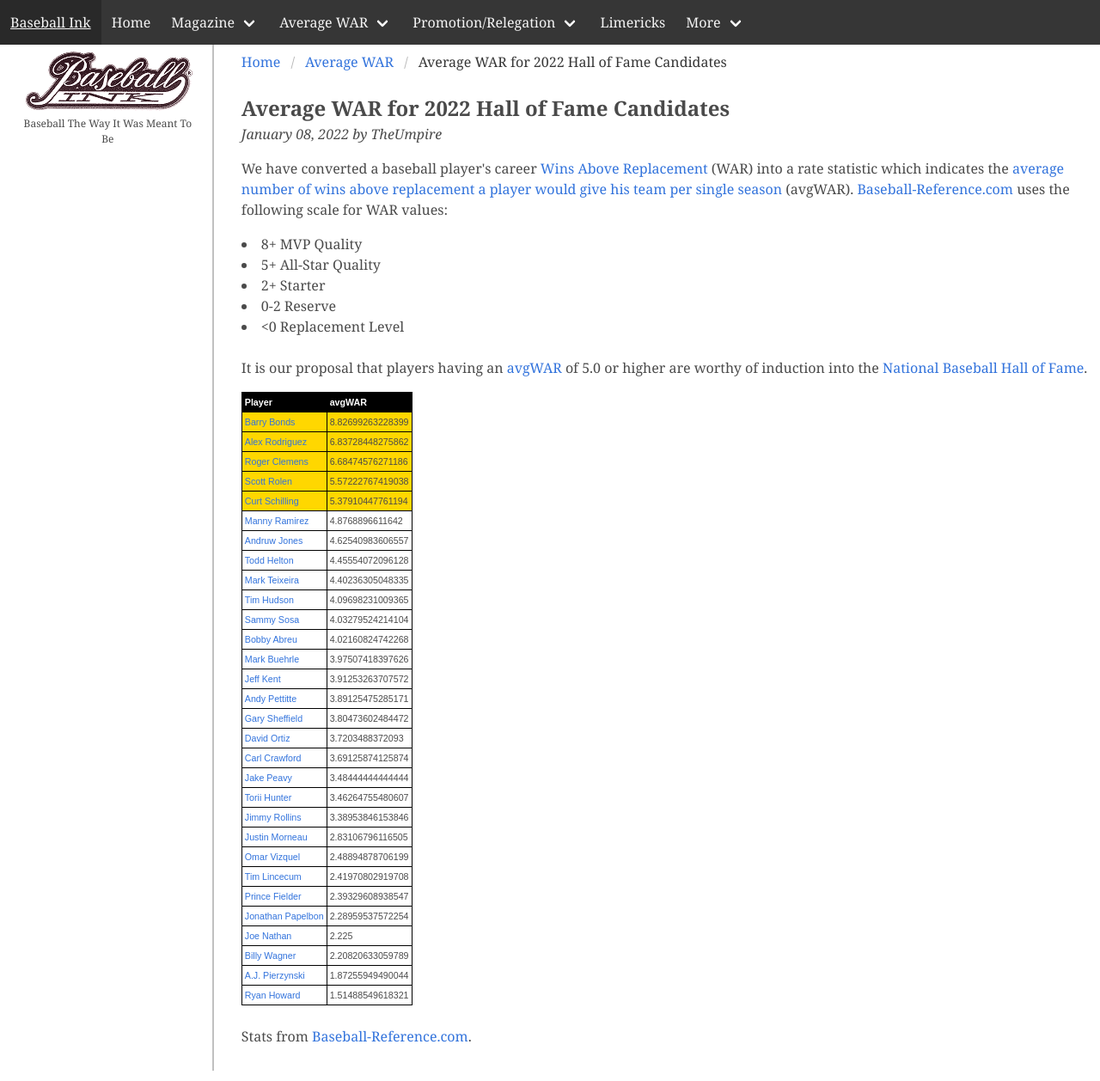
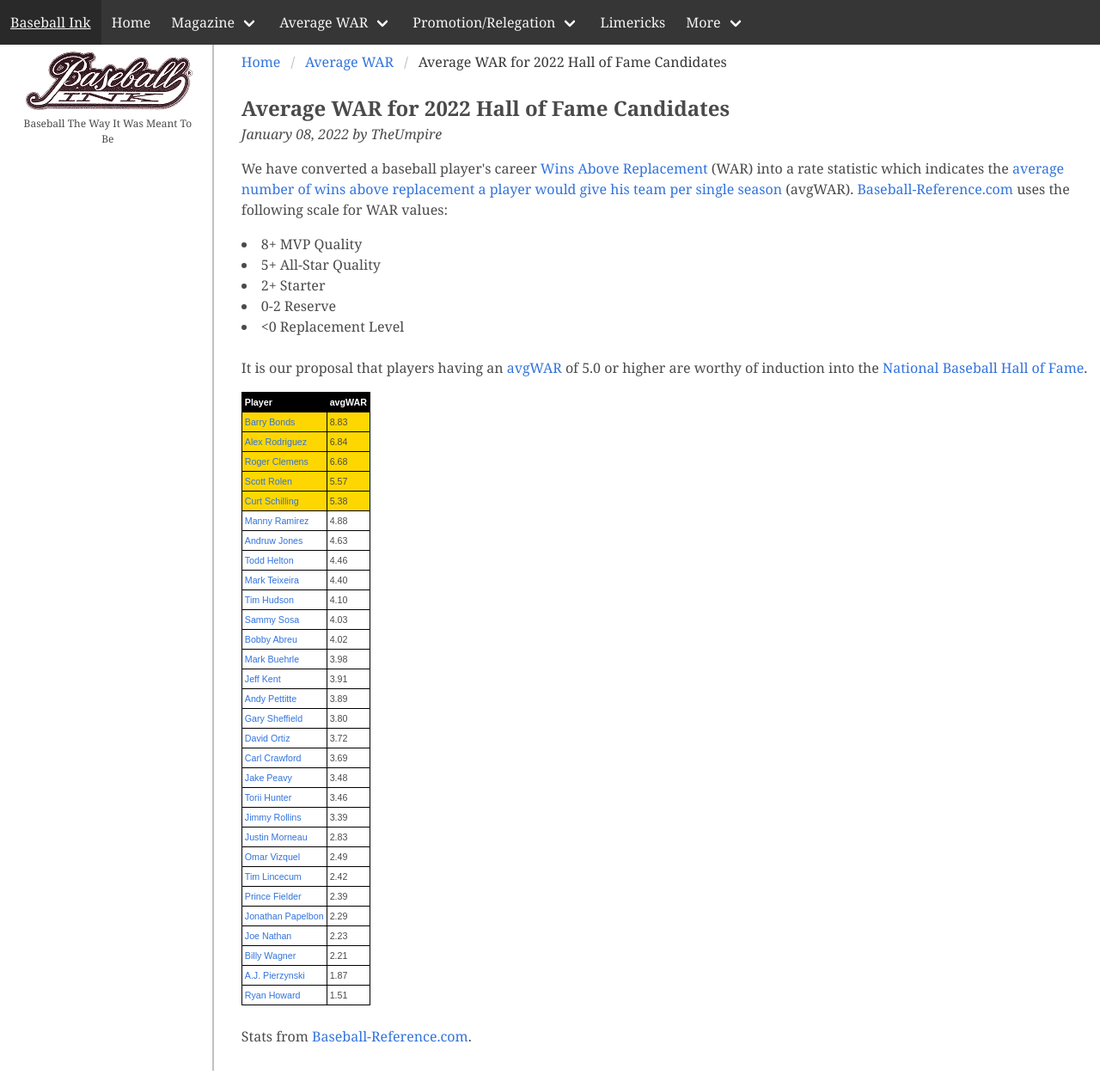
Before and after one commit to jaypalexa/baseballink, a Jekyll site: the page built from pages/avg-war/average-war-for-2022-hall-of-fame-candidates.md, in a window 1280 px wide. Shown: the whole page at 86% size. Built offline with Jekyll 4.4.1, drawn with Linux system fonts in a browser that asks for light colours.

Commit message:
AvgWAR 2022: Format value to two decimal places

```diff
--- a/pages/avg-war/average-war-for-2022-hall-of-fame-candidates.md
+++ b/pages/avg-war/average-war-for-2022-hall-of-fame-candidates.md
@@ -29,36 +29,36 @@
   <td>Player</td>
   <td>avgWAR</td>
   </tr>
-	<tr class="avg-war-hof"><td><a href="https://www.baseball-reference.com/players/b/bondsba01.shtml">Barry Bonds</a></td><td>8.82699263228399</td></tr>
-	<tr class="avg-war-hof"><td><a href="https://www.baseball-reference.com/players/r/rodrial01.shtml">Alex Rodriguez</a></td><td>6.83728448275862</td></tr>
-	<tr class="avg-war-hof"><td><a href="https://www.baseball-reference.com/players/c/clemero02.shtml">Roger Clemens</a></td><td>6.68474576271186</td></tr>
-	<tr class="avg-war-hof"><td><a href="https://www.baseball-reference.com/players/r/rolensc01.shtml">Scott Rolen</a></td><td>5.57222767419038</td></tr>
-	<tr class="avg-war-hof"><td><a href="https://www.baseball-reference.com/players/s/schilcu01.shtml">Curt Schilling</a></td><td>5.37910447761194</td></tr>
-	<tr><td><a href="https://www.baseball-reference.com/players/r/ramirma02.shtml">Manny Ramirez</a></td><td>4.8768896611642</td></tr>
-	<tr><td><a href="https://www.baseball-reference.com/players/j/jonesan01.shtml">Andruw Jones</a></td><td>4.62540983606557</td></tr>
-	<tr><td><a href="https://www.baseball-reference.com/players/h/heltoto01.shtml">Todd Helton</a></td><td>4.45554072096128</td></tr>
-	<tr><td><a href="https://www.baseball-reference.com/players/t/teixema01.shtml">Mark Teixeira</a></td><td>4.40236305048335</td></tr>
-	<tr><td><a href="https://www.baseball-reference.com/players/h/hudsoti01.shtml">Tim Hudson</a></td><td>4.09698231009365</td></tr>
-	<tr><td><a href="https://www.baseball-reference.com/players/s/sosasa01.shtml">Sammy Sosa</a></td><td>4.03279524214104</td></tr>
-	<tr><td><a href="https://www.baseball-reference.com/players/a/abreubo01.shtml">Bobby Abreu</a></td><td>4.02160824742268</td></tr>
-	<tr><td><a href="https://www.baseball-reference.com/players/b/buehrma01.shtml">Mark Buehrle</a></td><td>3.97507418397626</td></tr>
-	<tr><td><a href="https://www.baseball-reference.com/players/k/kentje01.shtml">Jeff Kent</a></td><td>3.91253263707572</td></tr>
-	<tr><td><a href="https://www.baseball-reference.com/players/p/pettian01.shtml">Andy Pettitte</a></td><td>3.89125475285171</td></tr>
-	<tr><td><a href="https://www.baseball-reference.com/players/s/sheffga01.shtml">Gary Sheffield</a></td><td>3.80473602484472</td></tr>
-	<tr><td><a href="https://www.baseball-reference.com/players/o/ortizda01.shtml">David Ortiz</a></td><td>3.7203488372093</td></tr>
-	<tr><td><a href="https://www.baseball-reference.com/players/c/crawfca02.shtml">Carl Crawford</a></td><td>3.69125874125874</td></tr>
-	<tr><td><a href="https://www.baseball-reference.com/players/p/peavyja01.shtml">Jake Peavy</a></td><td>3.48444444444444</td></tr>
-	<tr><td><a href="https://www.baseball-reference.com/players/h/hunteto01.shtml">Torii Hunter</a></td><td>3.46264755480607</td></tr>
-	<tr><td><a href="https://www.baseball-reference.com/players/r/rolliji01.shtml">Jimmy Rollins</a></td><td>3.38953846153846</td></tr>
-	<tr><td><a href="https://www.baseball-reference.com/players/m/morneju01.shtml">Justin Morneau</a></td><td>2.83106796116505</td></tr>
-	<tr><td><a href="https://www.baseball-reference.com/players/v/vizquom01.shtml">Omar Vizquel</a></td><td>2.48894878706199</td></tr>
-	<tr><td><a href="https://www.baseball-reference.com/players/l/linceti01.shtml">Tim Lincecum</a></td><td>2.41970802919708</td></tr>
-	<tr><td><a href="https://www.baseball-reference.com/players/f/fieldpr01.shtml">Prince Fielder</a></td><td>2.39329608938547</td></tr>
-	<tr><td><a href="https://www.baseball-reference.com/players/p/papeljo01.shtml">Jonathan Papelbon</a></td><td>2.28959537572254</td></tr>
-	<tr><td><a href="https://www.baseball-reference.com/players/n/nathajo01.shtml">Joe Nathan</a></td><td>2.225</td></tr>
-	<tr><td><a href="https://www.baseball-reference.com/players/w/wagnebi02.shtml">Billy Wagner</a></td><td>2.20820633059789</td></tr>
-	<tr><td><a href="https://www.baseball-reference.com/players/p/pierza.01.shtml">A.J. Pierzynski</a></td><td>1.87255949490044</td></tr>
-	<tr><td><a href="https://www.baseball-reference.com/players/h/howarry01.shtml">Ryan Howard</a></td><td>1.51488549618321</td></tr>
+	<tr class="avg-war-hof"><td><a href="https://www.baseball-reference.com/players/b/bondsba01.shtml">Barry Bonds</a></td><td>8.83</td></tr>
+	<tr class="avg-war-hof"><td><a href="https://www.baseball-reference.com/players/r/rodrial01.shtml">Alex Rodriguez</a></td><td>6.84</td></tr>
+	<tr class="avg-war-hof"><td><a href="https://www.baseball-reference.com/players/c/clemero02.shtml">Roger Clemens</a></td><td>6.68</td></tr>
+	<tr class="avg-war-hof"><td><a href="https://www.baseball-reference.com/players/r/rolensc01.shtml">Scott Rolen</a></td><td>5.57</td></tr>
+	<tr class="avg-war-hof"><td><a href="https://www.baseball-reference.com/players/s/schilcu01.shtml">Curt Schilling</a></td><td>5.38</td></tr>
+	<tr><td><a href="https://www.baseball-reference.com/players/r/ramirma02.shtml">Manny Ramirez</a></td><td>4.88</td></tr>
+	<tr><td><a href="https://www.baseball-reference.com/players/j/jonesan01.shtml">Andruw Jones</a></td><td>4.63</td></tr>
+	<tr><td><a href="https://www.baseball-reference.com/players/h/heltoto01.shtml">Todd Helton</a></td><td>4.46</td></tr>
+	<tr><td><a href="https://www.baseball-reference.com/players/t/teixema01.shtml">Mark Teixeira</a></td><td>4.40</td></tr>
+	<tr><td><a href="https://www.baseball-reference.com/players/h/hudsoti01.shtml">Tim Hudson</a></td><td>4.10</td></tr>
+	<tr><td><a href="https://www.baseball-reference.com/players/s/sosasa01.shtml">Sammy Sosa</a></td><td>4.03</td></tr>
+	<tr><td><a href="https://www.baseball-reference.com/players/a/abreubo01.shtml">Bobby Abreu</a></td><td>4.02</td></tr>
+	<tr><td><a href="https://www.baseball-reference.com/players/b/buehrma01.shtml">Mark Buehrle</a></td><td>3.98</td></tr>
+	<tr><td><a href="https://www.baseball-reference.com/players/k/kentje01.shtml">Jeff Kent</a></td><td>3.91</td></tr>
+	<tr><td><a href="https://www.baseball-reference.com/players/p/pettian01.shtml">Andy Pettitte</a></td><td>3.89</td></tr>
+	<tr><td><a href="https://www.baseball-reference.com/players/s/sheffga01.shtml">Gary Sheffield</a></td><td>3.80</td></tr>
+	<tr><td><a href="https://www.baseball-reference.com/players/o/ortizda01.shtml">David Ortiz</a></td><td>3.72</td></tr>
+	<tr><td><a href="https://www.baseball-reference.com/players/c/crawfca02.shtml">Carl Crawford</a></td><td>3.69</td></tr>
+	<tr><td><a href="https://www.baseball-reference.com/players/p/peavyja01.shtml">Jake Peavy</a></td><td>3.48</td></tr>
+	<tr><td><a href="https://www.baseball-reference.com/players/h/hunteto01.shtml">Torii Hunter</a></td><td>3.46</td></tr>
+	<tr><td><a href="https://www.baseball-reference.com/players/r/rolliji01.shtml">Jimmy Rollins</a></td><td>3.39</td></tr>
+	<tr><td><a href="https://www.baseball-reference.com/players/m/morneju01.shtml">Justin Morneau</a></td><td>2.83</td></tr>
+	<tr><td><a href="https://www.baseball-reference.com/players/v/vizquom01.shtml">Omar Vizquel</a></td><td>2.49</td></tr>
+	<tr><td><a href="https://www.baseball-reference.com/players/l/linceti01.shtml">Tim Lincecum</a></td><td>2.42</td></tr>
+	<tr><td><a href="https://www.baseball-reference.com/players/f/fieldpr01.shtml">Prince Fielder</a></td><td>2.39</td></tr>
+	<tr><td><a href="https://www.baseball-reference.com/players/p/papeljo01.shtml">Jonathan Papelbon</a></td><td>2.29</td></tr>
+	<tr><td><a href="https://www.baseball-reference.com/players/n/nathajo01.shtml">Joe Nathan</a></td><td>2.23</td></tr>
+	<tr><td><a href="https://www.baseball-reference.com/players/w/wagnebi02.shtml">Billy Wagner</a></td><td>2.21</td></tr>
+	<tr><td><a href="https://www.baseball-reference.com/players/p/pierza.01.shtml">A.J. Pierzynski</a></td><td>1.87</td></tr>
+	<tr><td><a href="https://www.baseball-reference.com/players/h/howarry01.shtml">Ryan Howard</a></td><td>1.51</td></tr>
   </tbody>
   </table>
   <br />
```
